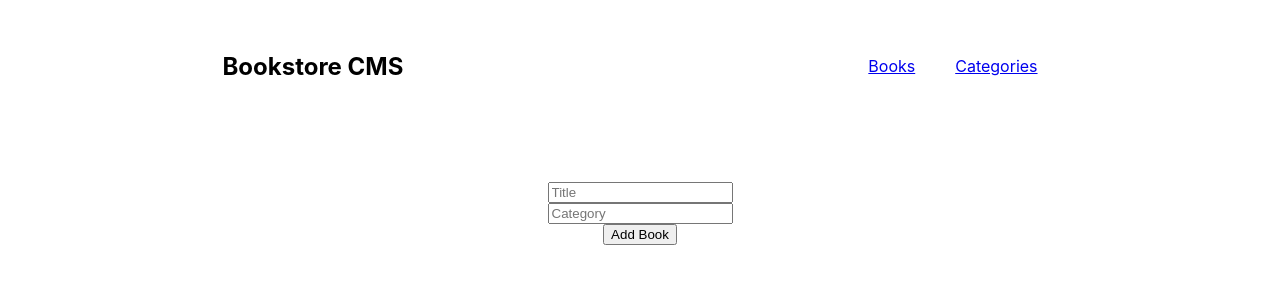
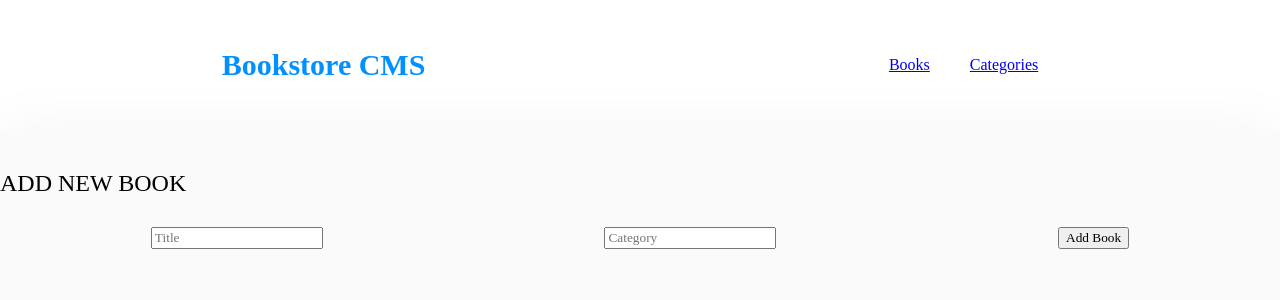
Before and after one commit to cwaku/bookstore, a React (Create React App) app: page / in a window 1280 px wide. Shown: the top 300 px of the page. Built offline with nearby package versions, Linux system fonts and the light colour scheme; no server answers.

Commit message:
Adds style rules to book items

```diff
--- a/src/components/Book.js
+++ b/src/components/Book.js
@@ -28,12 +28,15 @@ const Books = function ShowBooks() {
     <main>
       <div className="books-container">
         <BookList />
-        <form className="add-form">
+      </div>
+      <form className="add-form">
+        <h2>ADD NEW BOOK</h2>
+        <div className="inputs">
           <input type="text" placeholder="Title" value={title} onChange={(e) => setTitle(e.target.value)} />
           <input type="text" placeholder="Category" value={category} onChange={(e) => setCategory(e.target.value)} />
           <button type="button" onClick={submitBookToStore}>Add Book</button>
-        </form>
-      </div>
+        </div>
+      </form>
     </main>
   );
 };
--- a/src/components/BookItem.js
+++ b/src/components/BookItem.js
@@ -12,11 +12,22 @@ const BookItem = (book) => {
   };
   return (
     <div className="bookItem">
-      <h3>Title</h3>
-      <span>{title}</span>
-      <h3>Category</h3>
-      <span>{category}</span>
-      <button type="button" onClick={removeBookFromStore}>Remove</button>
+      <div className="bookItem__info">
+        <span>{category}</span>
+        <h3>{title}</h3>
+        <span>Author</span>
+        <div className="bookItem__actions">
+          <button type="button" className="bookItem_actions_BTN">Comments</button>
+          <button type="button" className="bookItem_actions_BTN" onClick={removeBookFromStore}>Remove</button>
+          <button type="button" className="bookItem_actions_BTN">Edit</button>
+        </div>
+      </div>
+      <div className="Oval-2" />
+      <div className="Updates-Panel">
+        <p className="currentChapter">CURRENT CHAPTER</p>
+        <p className="ChapterNumber">Chapter 16</p>
+        <button type="button" className="progressBtn">UPDATE PROGRESS</button>
+      </div>
     </div>
   );
 };
--- a/src/components/Navbar.css
+++ b/src/components/Navbar.css
@@ -3,6 +3,17 @@ nav {
   justify-content: space-around;
   padding: 20px;
   align-items: center;
+}
+
+nav h1 {
+  font-family: Montserrat;
+  font-size: 1.875rem;
+  font-weight: bold;
+  font-stretch: normal;
+  font-style: normal;
+  line-height: normal;
+  letter-spacing: normal;
+  color: #0290ff;
 }
 
 .nav-links {
--- a/src/index.css
+++ b/src/index.css
@@ -1,8 +1,11 @@
+@import url('https://fonts.googleapis.com/css2?family=Roboto+Slab:wght@300;400&display=swap');
+
 body {
   margin: 0;
   font-family:
     -apple-system,
     BlinkMacSystemFont,
+    'Roboto Slab',
     'Segoe UI',
     'Roboto',
     'Oxygen',
--- a/src/pages/Books.css
+++ b/src/pages/Books.css
@@ -1,20 +1,81 @@
+* {
+  font-family: RobotoSlab;
+  font-weight: 300;
+  font-stretch: normal;
+  font-style: normal;
+  line-height: normal;
+}
+
+main {
+  height: 100vh;
+    border-radius: 4px;
+    box-shadow: 0 0 60px 0 rgba(0, 0, 0, 0.05);
+    background-color: #fafafa;
+}
+
 .bookItem {
   display: flex;
-  align-items: center;
+  justify-content: space-around;
 }
 
 .books-container,
 .add-form {
   display: flex;
   flex-direction: column;
-  align-items: center;
-  justify-content: center;
 }
 
 .add-form {
-  margin-top: 50px;
+  margin: 20px auto;
 }
 
 span {
   margin: 10px;
 }
+
+.bookItem_actions_BTN {
+  font-size: 0.875rem;
+  letter-spacing: normal;
+  color: #4386bf;
+  border: none;
+  background-color: #fff;
+}
+
+.Oval-2 {
+  width: 4.25rem;
+  height: 4.25rem;
+  border-style: solid;
+  border-width: 5px;
+  border-radius: 50%;
+  border-image-source: linear-gradient(to bottom, #307bbe, #379cf6);
+  border-image-slice: 1;
+}
+
+.currentChapter,
+.ChapterNumber {
+  opacity: 0.5;
+  font-size: 0.813rem;
+  letter-spacing: normal;
+  color: var(--black-two);
+}
+
+.ChapterNumber {
+  font-size: 20px;
+  font-weight: bold;
+}
+
+.progressBtn {
+
+  letter-spacing: 0.5px;
+  text-align: center;
+  color: #fff;
+  padding: 0.438rem 1.188rem 0.5rem 1.375rem;
+  border-radius: 3px;
+  background-color: #0290ff;
+  border: none;
+}
+
+.inputs {
+  display: flex;
+  margin: 10px;
+  justify-content: space-around;
+}
```
